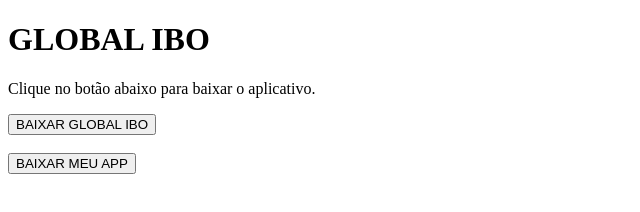
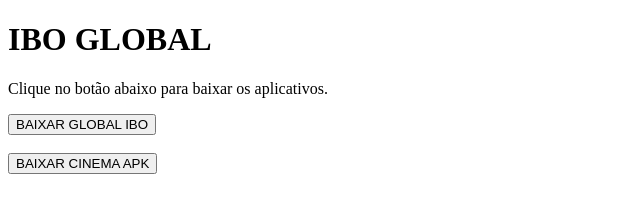
Before and after one commit to victoromanoeloficial-hash/global-ibo, a plain HTML site: page index.html in a window 1280 px wide. Shown: the whole page, without its empty margins (0-640 px from the left). Drawn offline with Linux system fonts and the light colour scheme.

Commit message:
Update index.html

```diff
--- a/index.html
+++ b/index.html
@@ -1,22 +1,23 @@
 <!DOCTYPE html>
 <html>
 <head>
-    <title>Central de Downloads</title>
+<title>Central de Downloads</title>
 </head>
 <body>
 
-<h1>GLOBAL IBO</h1>
+<h1>IBO GLOBAL</h1>
 
-<p>Clique no botão abaixo para baixar o aplicativo.</p>
+<p>Clique no botão abaixo para baixar os aplicativos.</p>
 
 <a href="https://github.com/victoromanoeloficial-hash/global-ibo/releases/download/v1.0/GLOBAL.IBO.apk">
-    <button>BAIXAR GLOBAL IBO</button>
+<button>BAIXAR GLOBAL IBO</button>
+</a>
+
+<br><br>
+
+<a href="https://www.mediafire.com/file/tcdl3zoapv2ioxt/cinema.apk/file">
+<button>BAIXAR CINEMA APK</button>
 </a>
 
 </body>
 </html>
-<br><br>
-
-<a href="https://www.mediafire.com/file/tcdl3zoapv2ioxt/cinema.apk/file">
-<button>BAIXAR MEU APP</button>
-</a>
```
